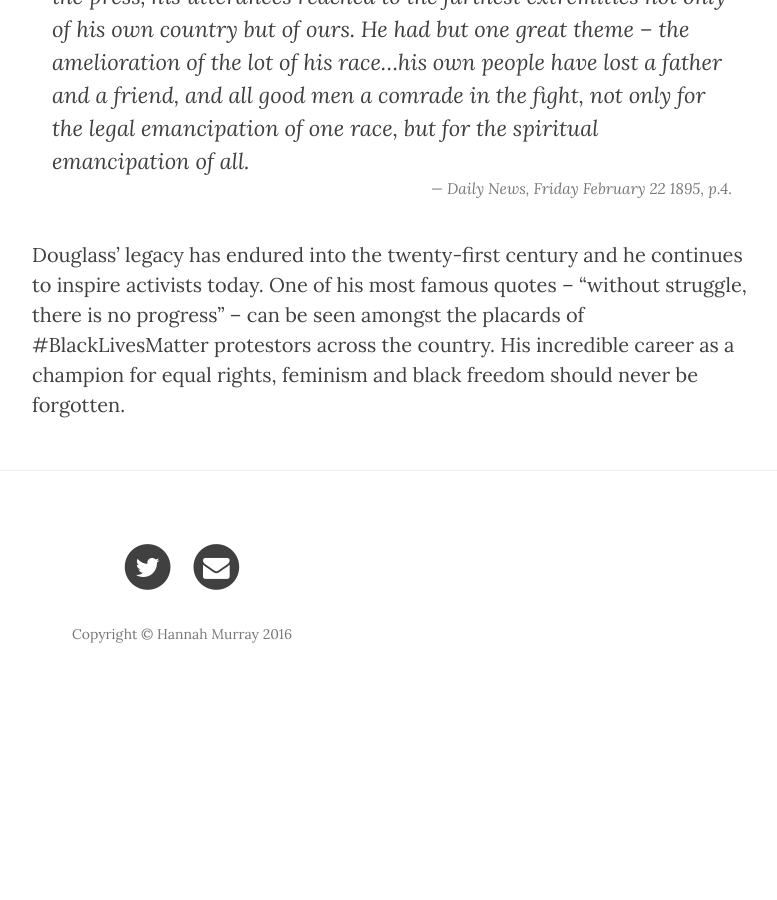
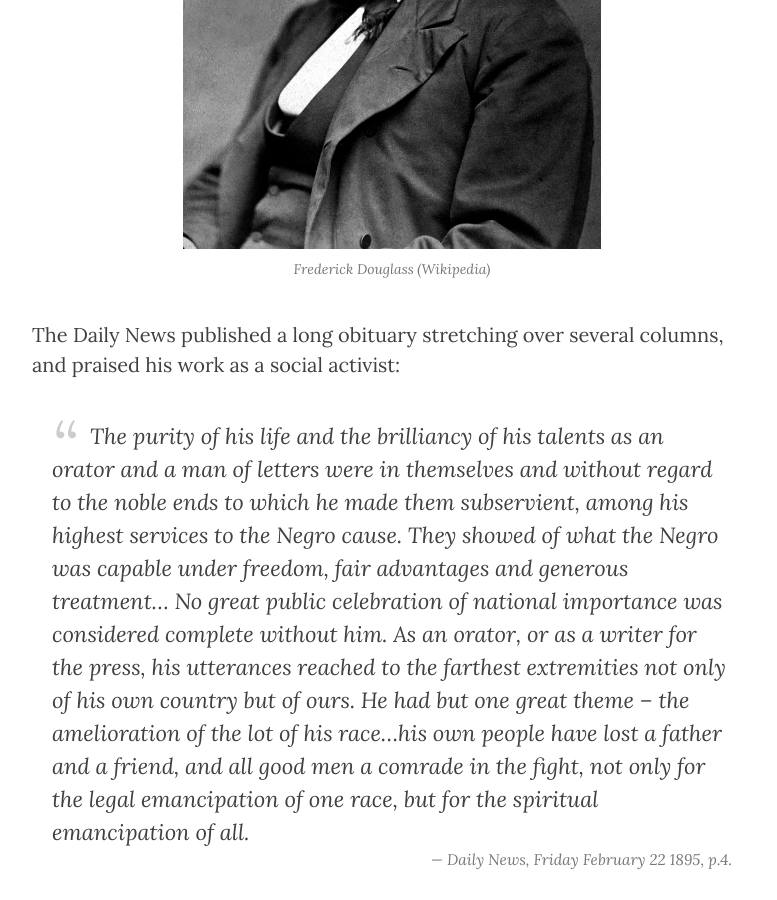
Before and after one commit to FDUK/fduk.github.io, a Jekyll site: the page built from journey/Death.md, in a window 1280 px wide and 900 px high, scrolled down 1349 px. Shown: the whole window, without its empty margins (458-1235 px from the left). Built offline with Jekyll 4.4.1, drawn with Linux system fonts in a browser that asks for light colours; nearby versions of some CDN libraries; before the commit the page ends 2059 px from its top, so only the background shows below that.

Commit message:
Update Death.md

```diff
--- a/journey/Death.md
+++ b/journey/Death.md
@@ -9,6 +9,9 @@ Returning from a women’s suffrage meeting on 20 February 1895, Frederick Dougl
 >By the death of Frederick Douglas, the dark races have lost a warm and enthusiastic friend. It would be difficult to over-estimate the service which Douglas accomplished in the anti-slavery crusade. As an orator he produced a deep effect in this country, and many who before they heard him had but a dim impression of the horrors and shamefulness of slavery were touched to the quick by his appeals and became the friends of the slaves, and used their influence to bring about their freedom. It was after one of his visits to Great Britain that his admirers here purchased his liberty for him. He lived long enough to see the gladsome fruits of the Civil War in America, and to congratulate the African race on their emancipation. His life work was a great work well and noble performed.
 > <footer><cite>Dundee Courier Friday February 22 1895, p.2</cite></footer>
 
+![Picture of Frederick Douglass](/img/800px-Frederick_Douglass_portrait.jpg)
+<span class="caption text-muted">Frederick Douglass (Wikipedia)</span>
+
 The Daily News published a long obituary stretching over several columns, and praised his work as a social activist:
 
 > The purity of his life and the brilliancy of his talents as an orator and a man of letters were in themselves and without regard to the noble ends to which he made them subservient, among his highest services to the Negro cause. They showed of what the Negro was capable under freedom, fair advantages and generous treatment… No great public celebration of national importance was considered complete without him. As an orator, or as a writer for the press, his utterances reached to the farthest extremities not only of his own country but of ours. He had but one great theme – the amelioration of the lot of his race…his own people have lost a father and a friend, and all good men a comrade in the fight, not only for the legal emancipation of one race, but for the spiritual emancipation of all.
```
